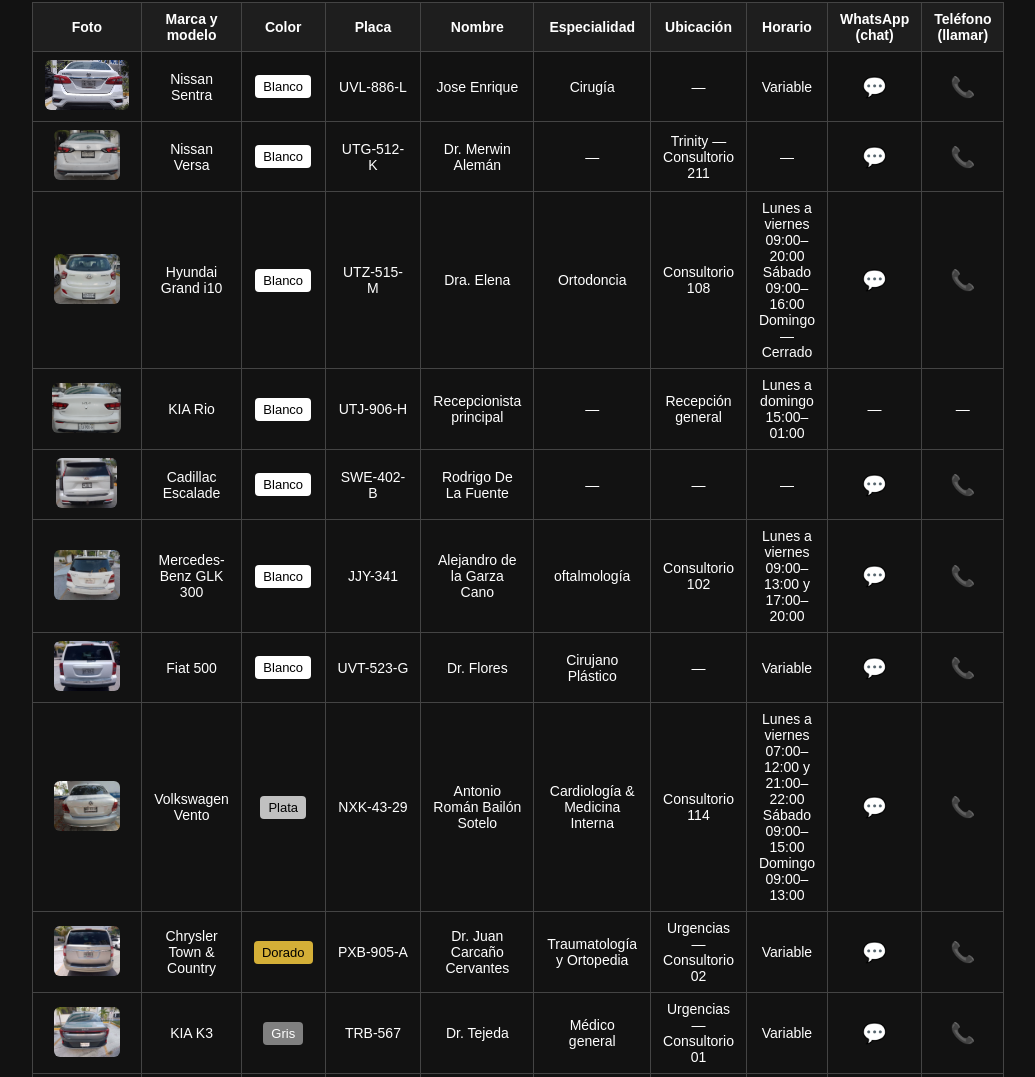
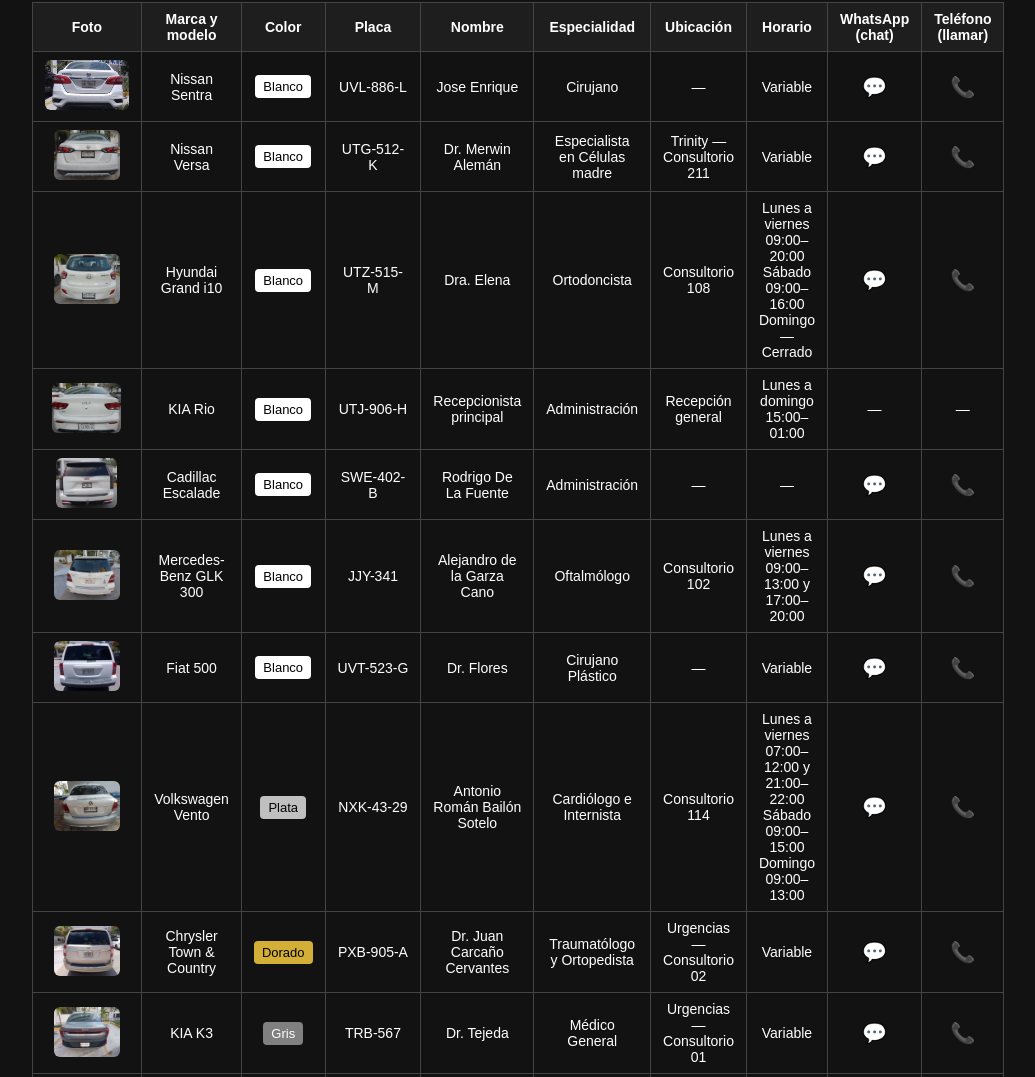
Before and after one commit to transuranium/estacionamiento_doctores, a plain HTML site: page index.html in a window 1280 px wide. Shown: the part 138-1215 px from the top of the page, without its empty margins (122-1157 px from the left). Drawn offline with Linux system fonts and the light colour scheme.

Commit message:
The table structure has been corrected and doctors' specializations have been unified

```diff
--- a/index.html
+++ b/index.html
@@ -46,7 +46,7 @@
             </td>
             <td>UVL-886-L</td>
             <td>Jose Enrique</td>
-            <td>Cirugía</td>
+            <td>Cirujano</td>
             <td>—</td>
             <td>Variable</td>
             <td>
@@ -63,6 +63,7 @@
               >
             </td>
           </tr>
+
           <tr>
             <td>
               <img
@@ -71,29 +72,27 @@
               />
             </td>
             <td>Nissan Versa</td>
-            <td>
-              <span class="color-box blanco"> Blanco </span>
-            </td>
+            <td><span class="color-box blanco">Blanco</span></td>
             <td>UTG-512-K</td>
             <td>Dr. Merwin Alemán</td>
-            <td>—</td>
+            <td>Especialista en Células madre</td>
             <td>Trinity — Consultorio 211</td>
-            <td>—</td>
+            <td>Variable</td>
             <td>
               <a
                 class="icon-link"
                 href="https://wa.me/5219982274405"
                 target="_blank"
+                >💬</a
               >
-                💬
-              </a>
             </td>
             <td>
-              <a class="icon-link" href="tel:+5219982274405" target="_blank">
-                📞
-              </a>
+              <a class="icon-link" href="tel:+5219982274405" target="_blank"
+                >📞</a
+              >
             </td>
           </tr>
+
           <tr>
             <td>
               <img
@@ -105,7 +104,7 @@
             <td><span class="color-box blanco">Blanco</span></td>
             <td>UTZ-515-M</td>
             <td>Dra. Elena</td>
-            <td>Ortodoncia</td>
+            <td>Ortodoncista</td>
             <td>Consultorio 108</td>
             <td>
               Lunes a viernes 09:00–20:00<br />
@@ -126,6 +125,7 @@
               >
             </td>
           </tr>
+
           <tr>
             <td>
               <img
@@ -134,17 +134,16 @@
               />
             </td>
             <td>KIA Rio</td>
-            <td>
-              <span class="color-box blanco"> Blanco </span>
-            </td>
+            <td><span class="color-box blanco">Blanco</span></td>
             <td>UTJ-906-H</td>
             <td>Recepcionista principal</td>
-            <td>—</td>
+            <td>Administración</td>
             <td>Recepción general</td>
             <td>Lunes a domingo 15:00–01:00</td>
             <td>—</td>
             <td>—</td>
           </tr>
+
           <tr>
             <td>
               <img
@@ -156,7 +155,7 @@
             <td><span class="color-box blanco">Blanco</span></td>
             <td>SWE-402-B</td>
             <td>Rodrigo De La Fuente</td>
-            <td>—</td>
+            <td>Administración</td>
             <td>—</td>
             <td>—</td>
             <td>
@@ -173,6 +172,7 @@
               >
             </td>
           </tr>
+
           <tr>
             <td>
               <img
@@ -184,7 +184,7 @@
             <td><span class="color-box blanco">Blanco</span></td>
             <td>JJY-341</td>
             <td>Alejandro de la Garza Cano</td>
-            <td>oftalmología</td>
+            <td>Oftalmólogo</td>
             <td>Consultorio 102</td>
             <td>Lunes a viernes 09:00–13:00 y 17:00–20:00</td>
             <td>
@@ -200,6 +200,8 @@
                 >📞</a
               >
             </td>
+          </tr>
+
           <tr>
             <td>
               <img
@@ -228,7 +230,7 @@
               >
             </td>
           </tr>
-          </tr>
+
           <tr>
             <td>
               <img
@@ -237,18 +239,14 @@
               />
             </td>
             <td>Volkswagen Vento</td>
-            <td>
-              <span class="color-box plata"> Plata </span>
-            </td>
+            <td><span class="color-box plata">Plata</span></td>
             <td>NXK-43-29</td>
             <td>Antonio Román Bailón Sotelo</td>
-            <td>Cardiología &amp; Medicina Interna</td>
+            <td>Cardiólogo e Internista</td>
             <td>Consultorio 114</td>
             <td>
-              Lunes a viernes 07:00–12:00 y 21:00–22:00
-              <br />
-              Sábado 09:00–15:00
-              <br />
+              Lunes a viernes 07:00–12:00 y 21:00–22:00<br />
+              Sábado 09:00–15:00<br />
               Domingo 09:00–13:00
             </td>
             <td>
@@ -256,16 +254,16 @@
                 class="icon-link"
                 href="https://wa.me/529982878025"
                 target="_blank"
+                >💬</a
               >
-                💬
-              </a>
             </td>
             <td>
-              <a class="icon-link" href="tel:+529982878025" target="_blank">
-                📞
-              </a>
+              <a class="icon-link" href="tel:+529982878025" target="_blank"
+                >📞</a
+              >
             </td>
           </tr>
+
           <tr>
             <td>
               <img
@@ -274,12 +272,10 @@
               />
             </td>
             <td>Chrysler Town &amp; Country</td>
-            <td>
-              <span class="color-box dorado"> Dorado </span>
-            </td>
+            <td><span class="color-box dorado">Dorado</span></td>
             <td>PXB-905-A</td>
             <td>Dr. Juan Carcaño Cervantes</td>
-            <td>Traumatología y Ortopedia</td>
+            <td>Traumatólogo y Ortopedista</td>
             <td>Urgencias — Consultorio 02</td>
             <td>Variable</td>
             <td>
@@ -287,16 +283,16 @@
                 class="icon-link"
                 href="https://wa.me/5219981697628"
                 target="_blank"
+                >💬</a
               >
-                💬
-              </a>
             </td>
             <td>
-              <a class="icon-link" href="tel:+5219981697628" target="_blank">
-                📞
-              </a>
+              <a class="icon-link" href="tel:+5219981697628" target="_blank"
+                >📞</a
+              >
             </td>
           </tr>
+
           <tr>
             <td>
               <img
@@ -308,7 +304,7 @@
             <td><span class="color-box gris">Gris</span></td>
             <td>TRB-567</td>
             <td>Dr. Tejeda</td>
-            <td>Médico general</td>
+            <td>Médico General</td>
             <td>Urgencias — Consultorio 01</td>
             <td>Variable</td>
             <td>
@@ -325,6 +321,7 @@
               >
             </td>
           </tr>
+
           <tr>
             <td>
               <img
@@ -382,6 +379,7 @@
               >
             </td>
           </tr>
+
           <tr>
             <td>
               <img
@@ -410,6 +408,7 @@
               >
             </td>
           </tr>
+
           <tr>
             <td>
               <img
@@ -438,6 +437,7 @@
               >
             </td>
           </tr>
+
           <tr>
             <td>
               <img
@@ -449,7 +449,7 @@
             <td><span class="color-box negro">Negro</span></td>
             <td>URU-530-H</td>
             <td>Dr. Alejandro Bierzwinski</td>
-            <td>Pideatria Integral</td>
+            <td>Pediatra Integral</td>
             <td>Urgencias — Consultorio 01</td>
             <td>Variable</td>
             <td>
@@ -457,16 +457,16 @@
                 class="icon-link"
                 href="https://wa.me/529988654803"
                 target="_blank"
+                >💬</a
               >
-                💬
-              </a>
             </td>
             <td>
-              <a class="icon-link" href="tel:+529988654803" target="_blank">
-                📞
-              </a>
+              <a class="icon-link" href="tel:+529988654803" target="_blank"
+                >📞</a
+              >
             </td>
           </tr>
+
           <tr>
             <td>
               <img
@@ -499,6 +499,7 @@
               >
             </td>
           </tr>
+
           <tr>
             <td>
               <img
@@ -527,6 +528,7 @@
               >
             </td>
           </tr>
+
           <tr>
             <td>
               <img
@@ -544,15 +546,13 @@
             </td>
             <td>UTD-609-K</td>
             <td>Dra. ... Bella</td>
-            <td>Cirugía</td>
+            <td>Cirujano</td>
             <td>—</td>
             <td>Variable</td>
             <td>
               <a href="https://wa.me/" class="icon-link" target="_blank">-</a>
             </td>
-            <td>
-              <a href="tel:+" class="icon-link" target="_blank">-</a>
-            </td>
+            <td><a href="tel:+" class="icon-link" target="_blank">-</a></td>
           </tr>
         </tbody>
       </table>
@@ -573,6 +573,7 @@
         </a>
       </div>
     </div>
+
     <!-- Модальное окно с фото -->
     <div id="imageModal" class="image-modal">
       <span id="closeModal" class="close-button">&times;</span>
```
Lines whose indentation alone changed are shown as unchanged.
